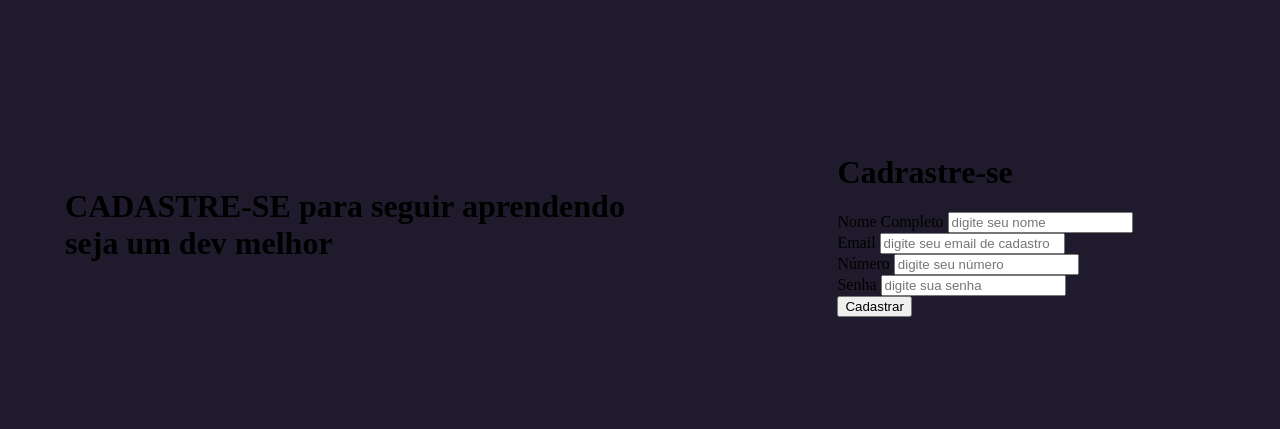
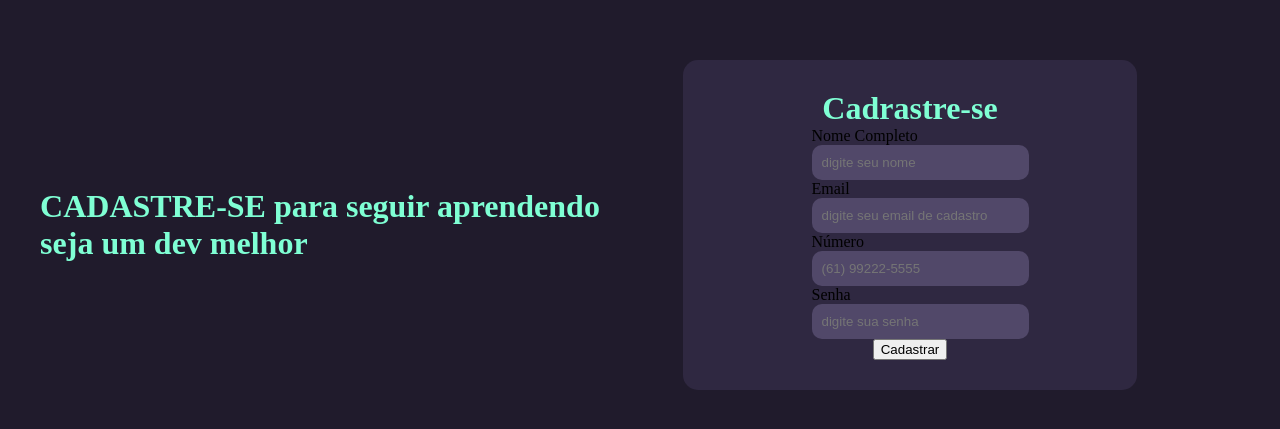
Before and after one commit to welison-coder/tela-cadastro, a plain HTML site: page index.html in a window 1280 px wide. Shown: the part 175-604 px from the top of the page. Drawn offline with Linux system fonts and the light colour scheme.

Commit message:
adicionando css

```diff
--- a/index.html
+++ b/index.html
@@ -28,7 +28,7 @@
                     </div>
                     <div class="textfield">
                         <label for="numero-telefone" >Número</label>
-                        <input type="text" name="numero" placeholder="digite seu número">
+                        <input type="text" name="numero" placeholder="(61) 99222-5555">
                     </div>
                     <div class="textfield">
                         <label for="senha" >Senha</label>
--- a/style.css
+++ b/style.css
@@ -13,19 +13,56 @@ body {
 
 .left-cadastro{
     width: 50vw;
-    height: 60vw;
+    height: 100vh;
     display: flex;
-    flex-direction: column;
     justify-content: center;
     align-items: center;
-    margin: 50px;
+    flex-direction: column;
+}
+
+.left-cadastro > h1{
+    color: aquamarine;
 }
 
 .right-cadastro {
     width: 50vw;
-    height: 60vw;
+    height: 100vh;
     display: flex;
-    flex-direction: column;
     justify-content: center;
     align-items: center;
 }
+
+.card-cadastro{
+    width: 60%;
+    display: flex;
+    justify-content: center;
+    align-items: center;
+    flex-direction: column;
+    padding: 30px 35px;
+    background: #2f2841;
+    border-radius: 15px;
+    box-shadow: 0px 10x 40px #00000056;
+    margin-right: 100px;
+}
+
+.card-cadastro > h1 {
+    color: aquamarine;
+    font-weight: 800;
+    margin: auto;
+}
+
+.textfield{
+    display: flex;
+    flex-direction: column;
+    justify-content:center;
+    align-items: flex-start;
+
+}
+
+.textfield > input {
+    width: 100%;
+    border: none;
+    padding: 10px;
+    border-radius: 10px;
+    background: #514869;
+}
```
